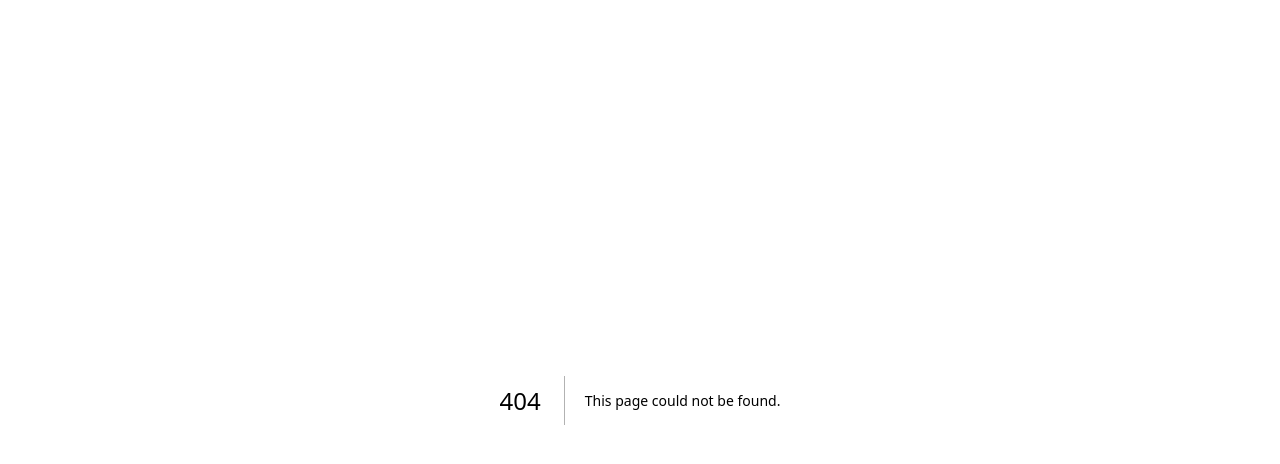
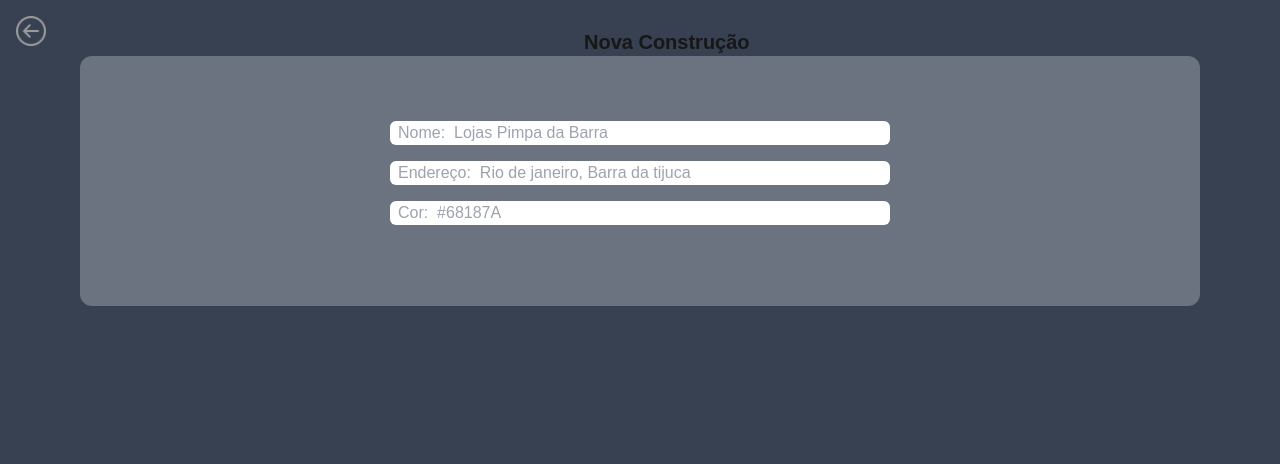
Before and after one commit to nxjuan/build-manager, a Next.js app in the folder build_manager_front_end/: page /new_build in a window 1280 px wide. Before the commit this address had no page. Shown: the top 464 px of the page. Built offline with nearby package versions, Linux system fonts and the light colour scheme.

Commit message:
create new build - visual only form without methods

```diff
--- /dev/null
+++ b/build_manager_front_end/src/app/new_build/page.tsx
@@ -0,0 +1,27 @@
+import Image from "next/image";
+import Link from "next/link";
+
+export default function new_build (){
+    return (
+        <div className="bg-gray-700 min-h-screen py-4 px-20">
+            <div className="absolute top-4 left-4">
+                <Link href={`/`}>
+
+                    <Image src="/images/botao-voltar 1.png" alt="Botão Voltar" width={30} height={30} />
+
+                </Link>
+            </div>
+
+            <h1 className="h-20 pt-3 h-full pl-[45%] font-bold text-xl">
+                Nova Construção
+            </h1>
+            <div className="bg-gray-500 h-[250px] flex items-center justify-center rounded-xl">
+                <form action="" className="">
+                    <input type="text" className="w-[500px] rounded-md block mb-4 pl-2" placeholder="Nome:  Lojas Pimpa da Barra" />
+                    <input type="text" className="w-[500px] rounded-md block mb-4 pl-2" placeholder="Endereço:  Rio de janeiro, Barra da tijuca"  />
+                    <input type="text" className="w-[500px] rounded-md block mb-4 pl-2" placeholder="Cor:  #68187A"  />
+                </form>
+            </div>
+        </div>
+    )
+}
```
